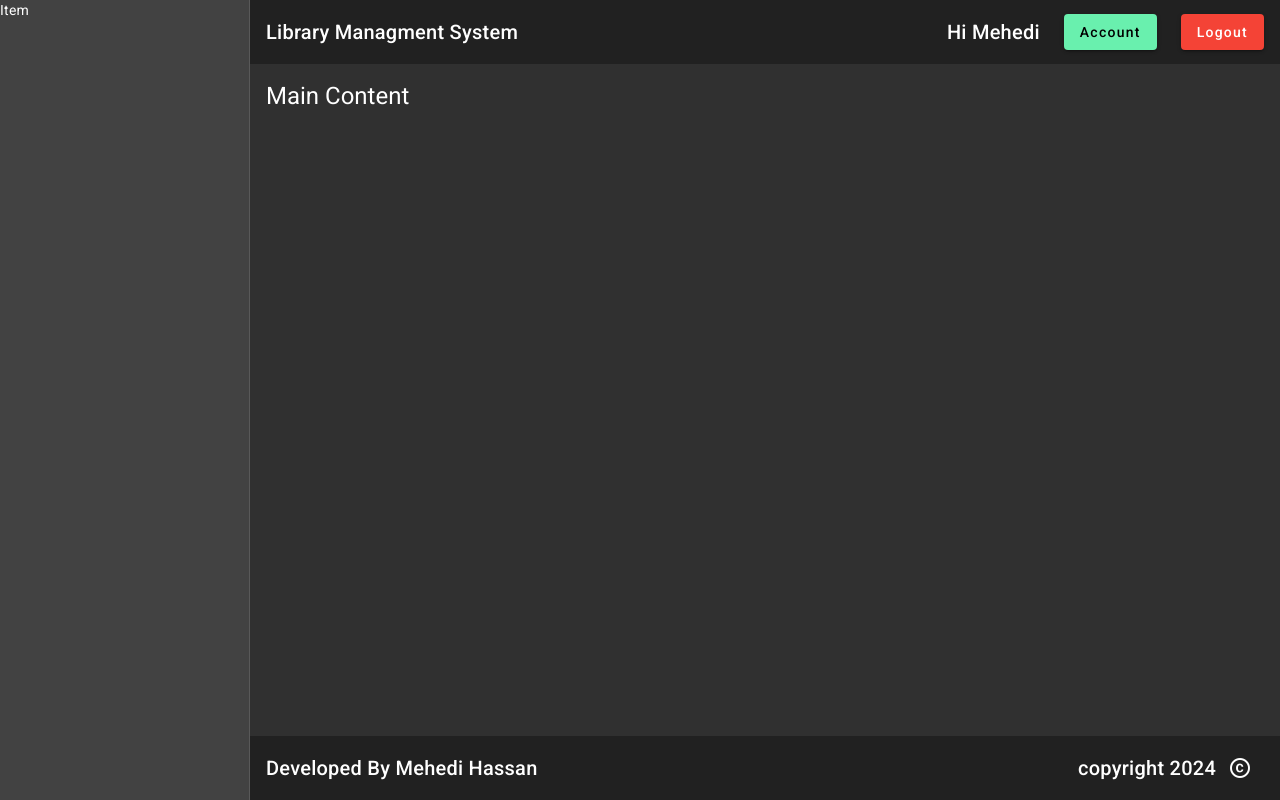
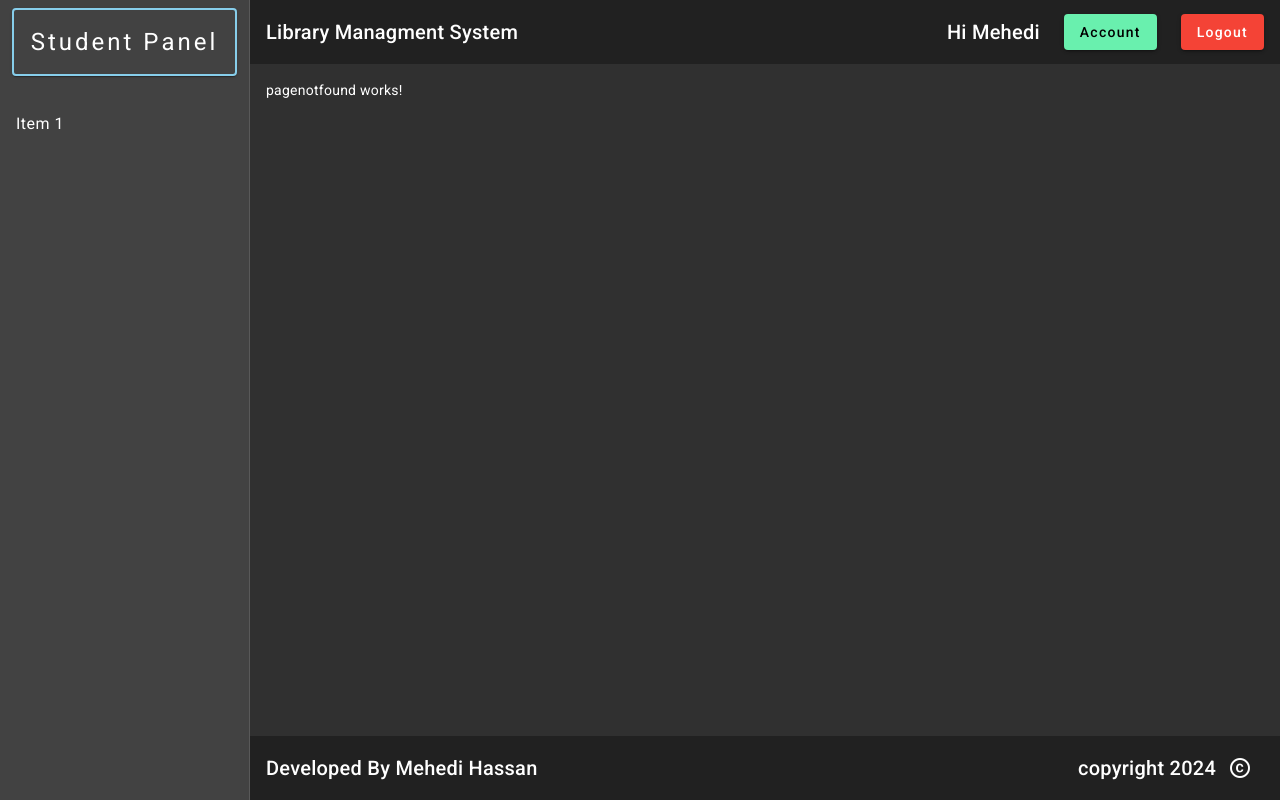
Before and after one commit to Kazi-Mehedii/Library-Managment-System-UI, an Angular app: page / in a window 1280 px wide. Built offline with nearby package versions, Linux system fonts and the light colour scheme.

Commit message:
ridesign sidenave component and add pagenotfound component

```diff
--- a/src/app/app.component.html
+++ b/src/app/app.component.html
@@ -2,13 +2,13 @@
 <mat-sidenav-container>
 
 <mat-sidenav opened mode="side">
-   <span>Item</span>
+  <pagesidenav></pagesidenav>
 </mat-sidenav>
 
 <mat-sidenav-content>
     <pageheader></pageheader>
 <main>
-    <h1> Main Content</h1>
+    <router-outlet></router-outlet>
 </main>
 <pagefooter></pagefooter>
 </mat-sidenav-content>
--- a/src/app/app.routes.ts
+++ b/src/app/app.routes.ts
@@ -1,3 +1,6 @@
 import { Routes } from '@angular/router';
+import { PagenotfoundComponent } from './components/shared/pagenotfound/pagenotfound.component';
 
-export const routes: Routes = [];
+export const routes: Routes = [
+    {path:"**", component:PagenotfoundComponent}
+];
--- /dev/null
+++ b/src/app/components/shared/pagenotfound/pagenotfound.component.html
@@ -0,0 +1 @@
+<p>pagenotfound works!</p>
--- /dev/null
+++ b/src/app/components/shared/pagesidenav/pagesidenav.component.html
@@ -0,0 +1,9 @@
+<mat-card>
+    <mat-card-content>
+        <h1>{{panelName}}</h1>
+    </mat-card-content>
+</mat-card>
+
+<mat-nav-list>
+    <a mat-list-item routerLink="/temp" routerLinkActive="active-link">Item 1</a>
+</mat-nav-list>
--- /dev/null
+++ b/src/app/components/shared/pagesidenav/pagesidenav.component.scss
@@ -0,0 +1,22 @@
+mat-card{
+    margin: 0.5rem auto;
+    width: 90%;
+    border: 2px solid skyblue;
+
+    h1{
+        letter-spacing: 3px;
+        text-align: center;
+    }
+
+}
+
+mat-nav-list{
+    margin-top: 1rem;
+
+    a{
+        font-size: 1.3rem;
+        &.active-link{
+            background-color: rgba($color: #ffff, $alpha: 0.5);
+        }
+    }
+}
--- /dev/null
+++ b/src/app/components/shared/pagesidenav/pagesidenav.component.ts
@@ -0,0 +1,12 @@
+import { Component } from '@angular/core';
+
+@Component({
+  selector: 'pagesidenav',
+  templateUrl: './pagesidenav.component.html',
+  styleUrl: './pagesidenav.component.scss'
+})
+export class PagesidenavComponent {
+
+  panelName: string = 'Student Panel';
+
+}
```
Also changed, not shown: src/app/Module/shared/shared.module.ts (+9 -2 lines), src/app/components/shared/pagenotfound/pagenotfound.component.ts (added, +10 -0 lines), src/app/components/shared/pagenotfound/pagenotfound.component.scss (added).
